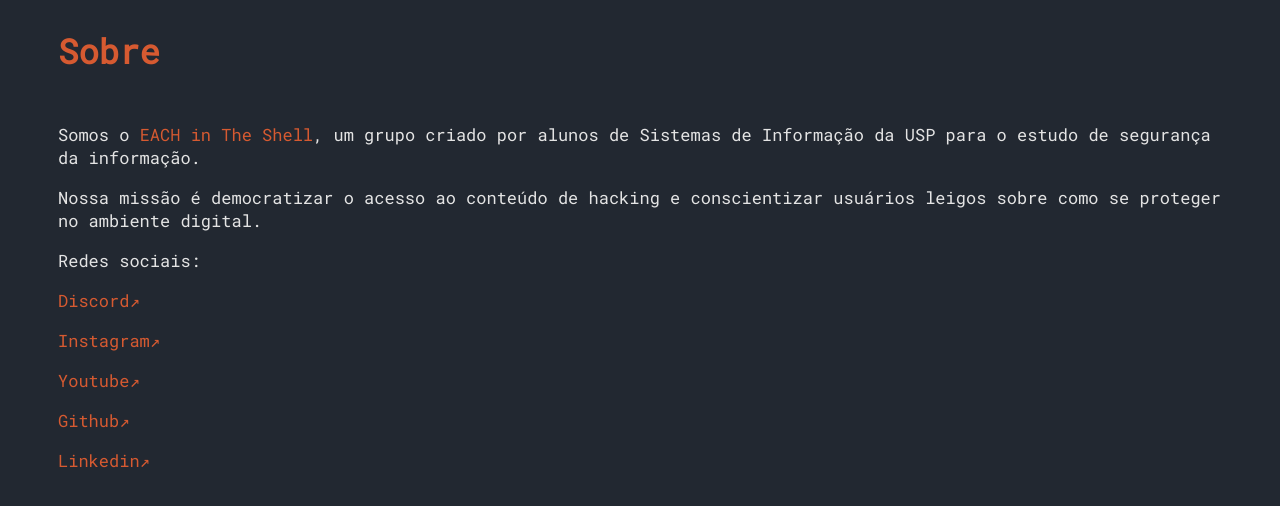
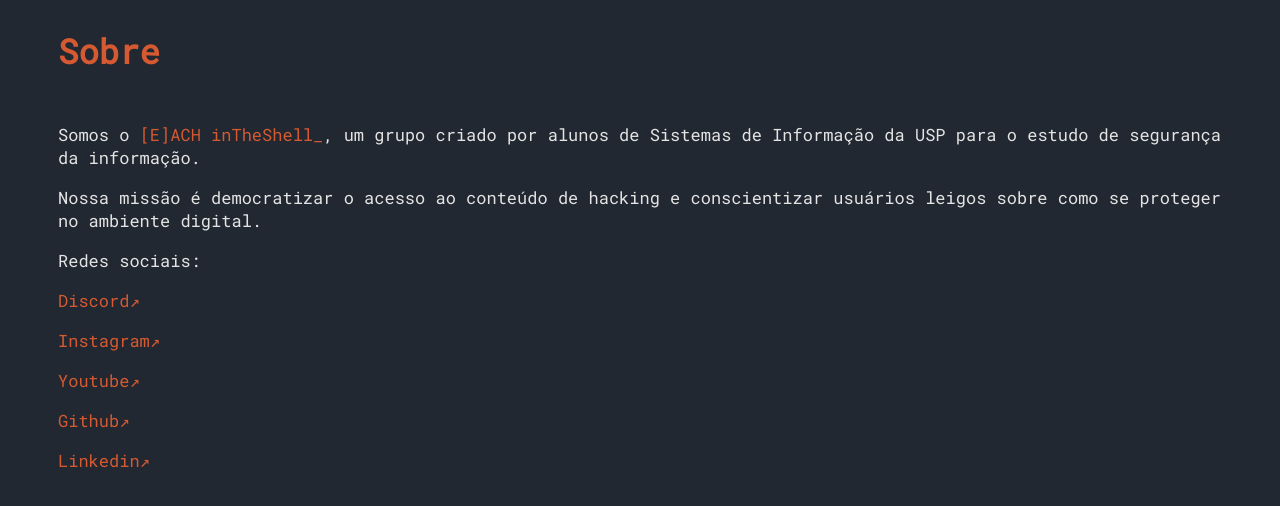
Before and after one commit to EACH-inTheShell/each-intheshell.github.io, a plain HTML site: page sobre/index.html in a window 1280 px wide. Shown: the part 130-636 px from the top of the page. Drawn offline with Linux system fonts and the light colour scheme.

Commit message:
fix: nome na pagina de sobre

```diff
--- a/sobre/index.html
+++ b/sobre/index.html
@@ -15,7 +15,7 @@
     <div class="container"><h1>Sobre</h1></div>
     <div class="container">
       <p>
-        Somos o <a href="/">EACH in The Shell</a>, um grupo criado por alunos de
+        Somos o <a href="/">[E]ACH inTheShell_</a>, um grupo criado por alunos de
         Sistemas de Informação da USP para o estudo de segurança da informação.
       </p>
       <p>
```
